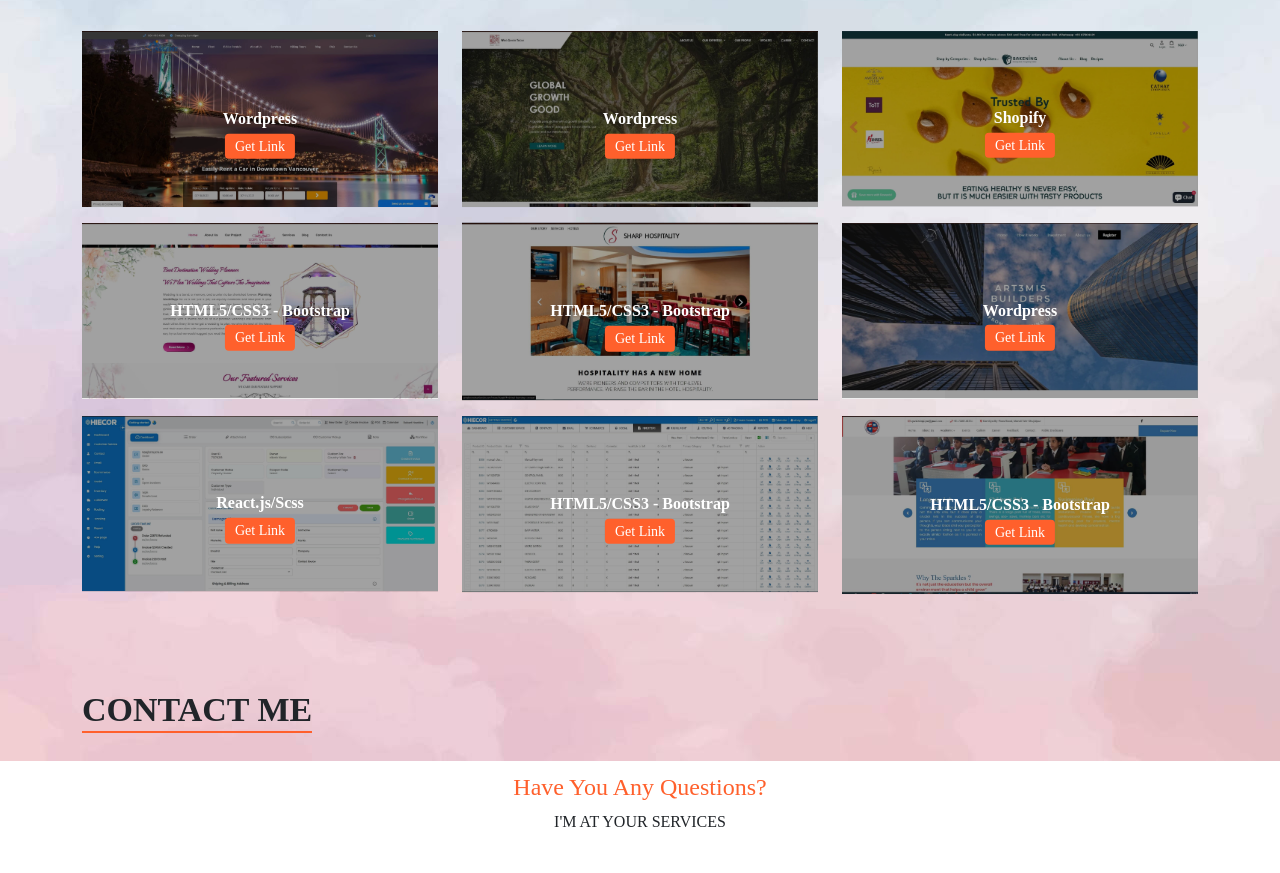
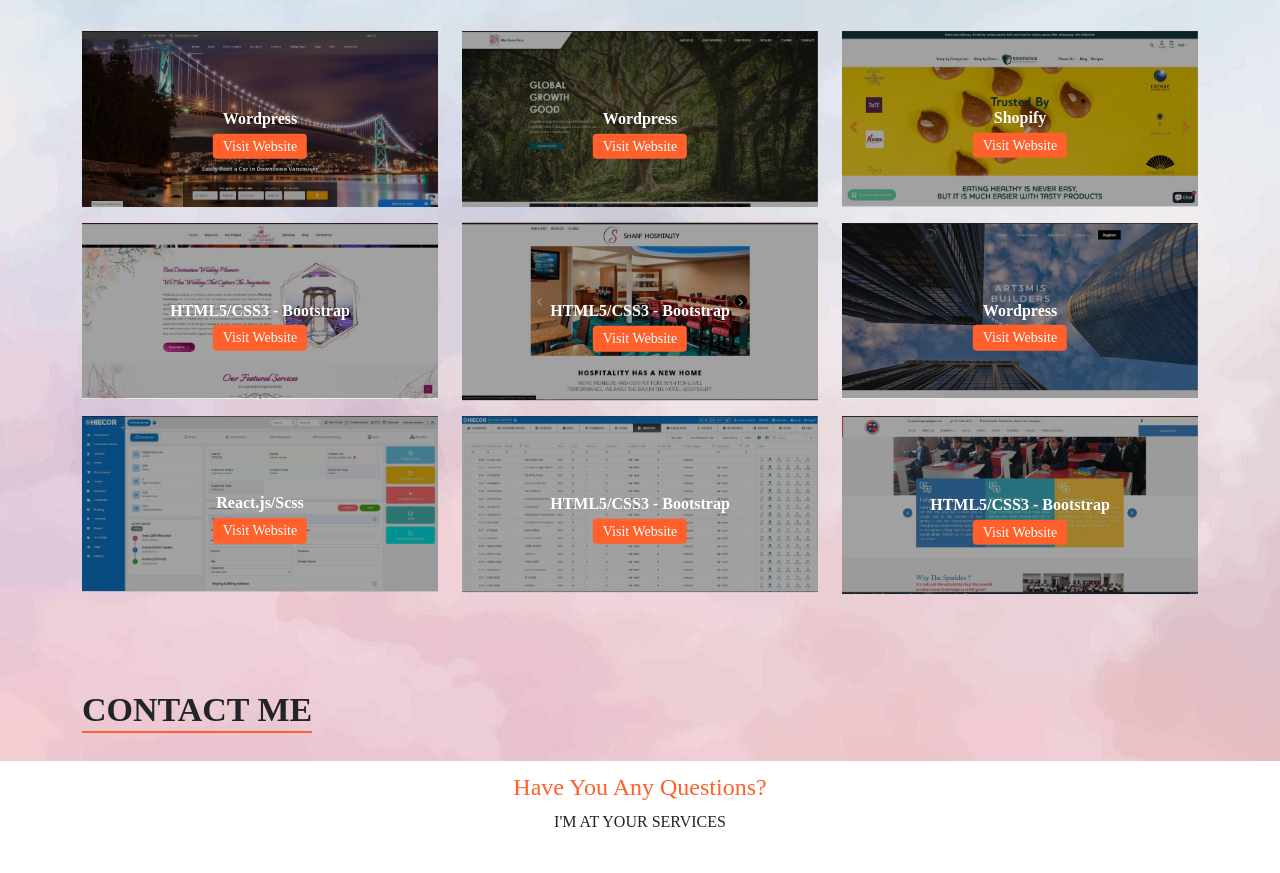
Before and after one commit to pa212vinay/portfolio, a plain HTML site: page index.html in a window 1280 px wide. Shown: the part 2060-2933 px from the top of the page. Drawn offline with nearby package versions, Linux system fonts and the light colour scheme; a web font is replaced by a local one.

Commit message:
Change button name get link to visit website

```diff
--- a/index.html
+++ b/index.html
@@ -310,7 +310,7 @@
                   <div class="col-xxl-4 col-lg-4 col-md-6 col-sm-12 col-12 mb-3">
                     <div class="col-sm-12 col-md-12 col-lg-12 item">
                       <div class="project-name">Wordpress</div>
-                      <a class="open-website" href="https://ascentcarrental.com/" target="_blank">Get Link</a>
+                      <a class="open-website" href="https://ascentcarrental.com/" target="_blank">Visit Website</a>
                       <a href="./img/project/ascent/ascent-1.jpg" data-lightbox="ascent">
                         <img class="img-fluid" src="./img/project/ascent/ascent-1.jpg">
                       </a>
@@ -334,7 +334,7 @@
                   <div class="col-xxl-4 col-lg-4 col-md-6 col-sm-12 col-12 mb-3">
                     <div class="col-sm-12 col-md-12 col-lg-12 item">
                       <div class="project-name">Wordpress</div>
-                      <a class="open-website" href="https://wst.com.sg/" target="_blank">Get Link</a>
+                      <a class="open-website" href="https://wst.com.sg/" target="_blank">Visit Website</a>
                       <a href="./img/project/wst/wst-1.jpg" data-lightbox="wst">
                         <img class="img-fluid" src="./img/project/wst/wst-1.jpg">
                       </a>
@@ -363,7 +363,7 @@
                   <div class="col-xxl-4 col-lg-4 col-md-6 col-sm-12 col-12 mb-3">
                     <div class="col-sm-12 col-md-12 col-lg-12 item">
                       <div class="project-name">Shopify</div>
-                      <a class="open-website" href="https://bakening.co/" target="_blank">Get Link</a>
+                      <a class="open-website" href="https://bakening.co/" target="_blank">Visit Website</a>
                       <a href="./img/project/bakening/bakening-1.jpg" data-lightbox="bakening">
                         <img class="img-fluid" src="./img/project/bakening/bakening-1.jpg">
                       </a>
@@ -393,7 +393,7 @@
                   <div class="col-xxl-4 col-lg-4 col-md-6 col-sm-12 col-12 mb-3">
                     <div class="col-sm-12 col-md-12 col-lg-12 item">
                       <div class="project-name">HTML5/CSS3 - Bootstrap</div>
-                      <a class="open-website" href="https://happyweddings.co.in/" target="_blank">Get Link</a>
+                      <a class="open-website" href="https://happyweddings.co.in/" target="_blank">Visit Website</a>
                       <a href="./img/project/happyweddings/wedding-1.jpg" data-lightbox="happyweddings">
                         <img class="img-fluid" src="./img/project/happyweddings/wedding-2.jpg">
                       </a>
@@ -417,7 +417,7 @@
                   <div class="col-xxl-4 col-lg-4 col-md-6 col-sm-12 col-12 mb-3">
                     <div class="col-sm-12 col-md-12 col-lg-12 item">
                       <div class="project-name">HTML5/CSS3 - Bootstrap</div>
-                      <a class="open-website" href="http://sampleconstructionsite.com/hstars/sharph/" target="_blank">Get Link</a>
+                      <a class="open-website" href="http://sampleconstructionsite.com/hstars/sharph/" target="_blank">Visit Website</a>
                       <a href="./img/project/sharphospitality/sharp-1.jpg" data-lightbox="sharphospitality">
                         <img class="img-fluid" src="./img/project/sharphospitality/sharp-1.jpg">
                       </a>
@@ -446,7 +446,7 @@
                   <div class="col-xxl-4 col-lg-4 col-md-6 col-sm-12 col-12 mb-3">
                     <div class="col-sm-12 col-md-12 col-lg-12 item">
                       <div class="project-name">Wordpress</div>
-                      <a class="open-website" href="https://art3mis.co/" target="_blank">Get Link</a>
+                      <a class="open-website" href="https://art3mis.co/" target="_blank">Visit Website</a>
                       <a href="./img/project/art3/artmis-1.jpg" data-lightbox="art3">
                         <img class="img-fluid" src="./img/project/art3/artmis-1.jpg">
                       </a>
@@ -476,7 +476,7 @@
                   <div class="col-xxl-4 col-lg-4 col-md-6 col-sm-12 col-12 mb-3">
                     <div class="col-sm-12 col-md-12 col-lg-12 item">
                       <div class="project-name">React.js/Scss</div>
-                      <a class="open-website" href="#">Get Link</a>
+                      <a class="open-website" href="#">Visit Website</a>
                       <a href="./img/project/del-react/del-react-2.jpg" data-lightbox="hiecor-react">
                         <img class="img-fluid" src="./img/project/del-react/del-react-2.jpg">
                       </a>
@@ -505,7 +505,7 @@
                   <div class="col-xxl-4 col-lg-4 col-md-6 col-sm-12 col-12 mb-3">
                     <div class="col-sm-12 col-md-12 col-lg-12 item">
                       <div class="project-name">HTML5/CSS3 - Bootstrap</div>
-                      <a class="open-website" href="https://del.hiecor.biz/" target="_blank">Get Link</a>
+                      <a class="open-website" href="https://del.hiecor.biz/" target="_blank">Visit Website</a>
                       <a href="./img/project/del-hiecor/del-hiecor-2.jpg" data-lightbox="hiecor-html/css">
                         <img class="img-fluid" src="./img/project/del-hiecor/del-hiecor-2.jpg">
                       </a>
@@ -534,7 +534,7 @@
                   <div class="col-xxl-4 col-lg-4 col-md-6 col-sm-12 col-12 mb-3">
                     <div class="col-sm-12 col-md-12 col-lg-12 item">
                       <div class="project-name">HTML5/CSS3 - Bootstrap</div>
-                      <a class="open-website" href="http://thesparkles.org/" target="_blank">Get Link</a>
+                      <a class="open-website" href="http://thesparkles.org/" target="_blank">Visit Website</a>
                       <a href="./img/project/thesparkles/sparkles-1.jpg" data-lightbox="thesparkles">
                         <img class="img-fluid" src="./img/project/thesparkles/sparkles-1.jpg">
                       </a>
```
